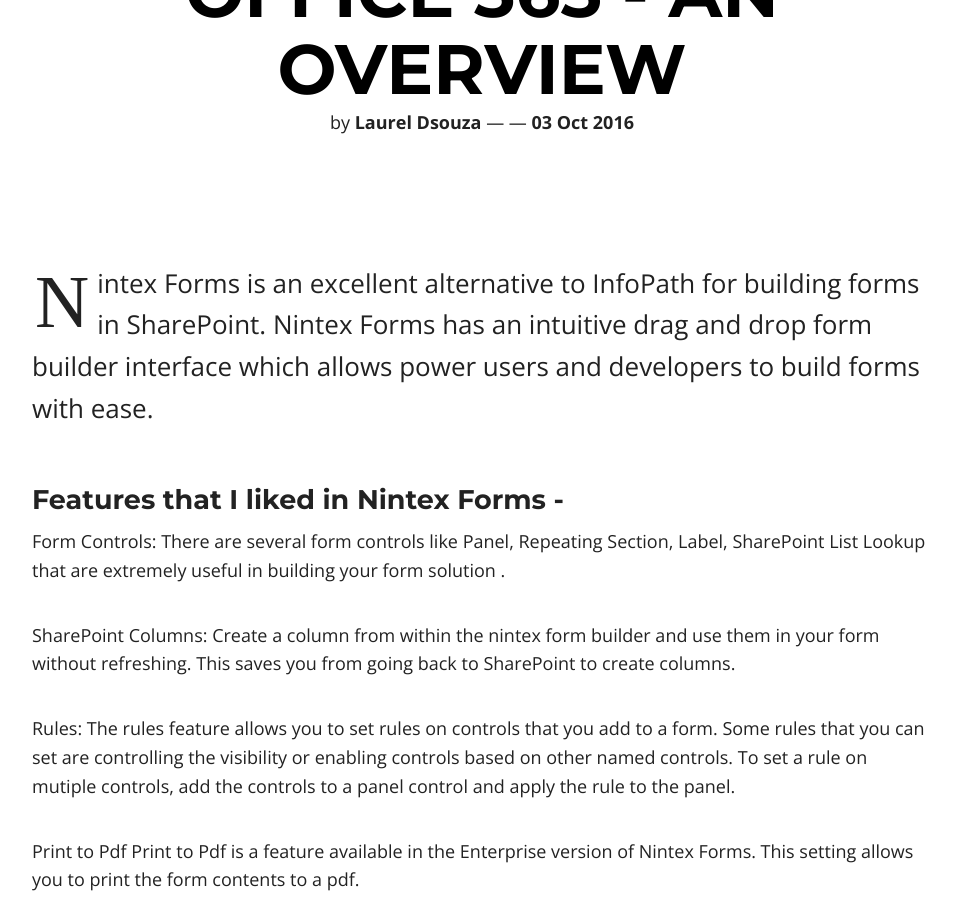
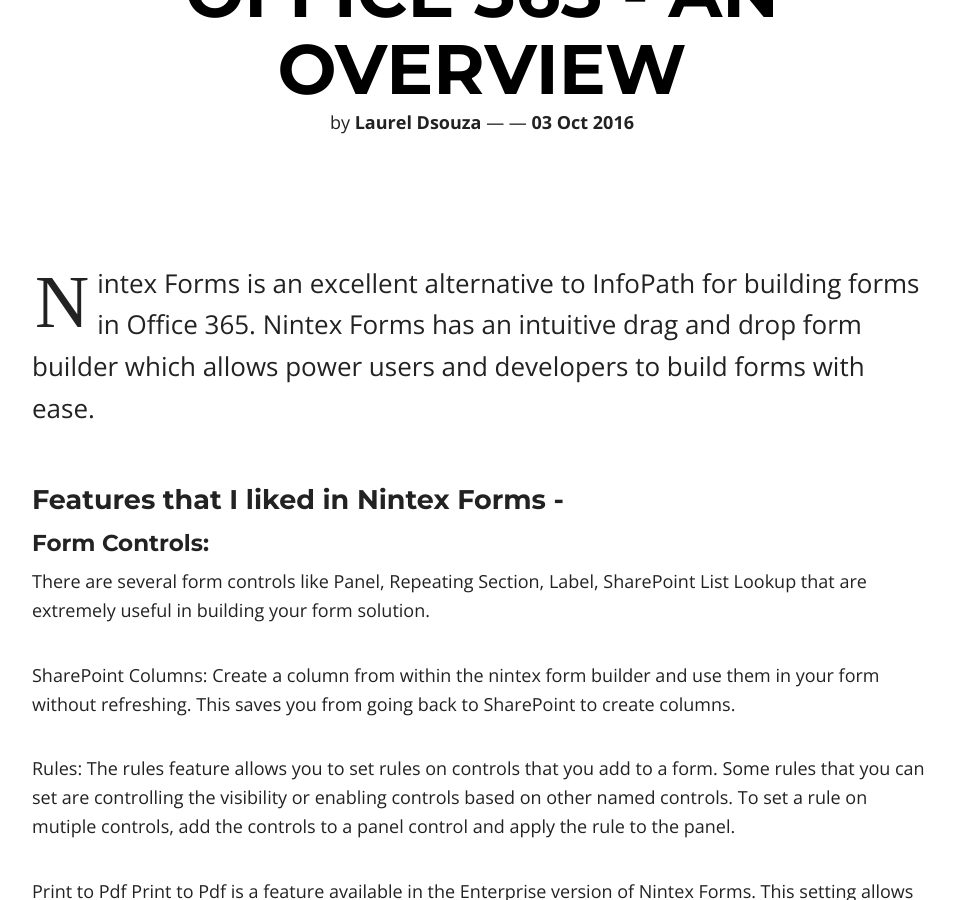
Before and after one commit to ldsouza/ldsouza.github.io, a Jekyll site: the page built from _posts/2016-10-03-nintex-forms-for-office-365-an-overview.md, in a window 1280 px wide and 900 px high, scrolled down 343 px. Shown: the whole window, without its empty margins (158-1114 px from the left). Built offline with Jekyll 4.4.1, drawn with Linux system fonts in a browser that asks for light colours; nearby versions of some CDN libraries.

Commit message:
Updated 2016-10-03-nintex-forms-for-office-365-an-overview.md

```diff
--- a/_posts/2016-10-03-nintex-forms-for-office-365-an-overview.md
+++ b/_posts/2016-10-03-nintex-forms-for-office-365-an-overview.md
@@ -6,12 +6,12 @@
 comments: false
 title: Nintex Forms for Office 365 - An Overview
 ---
-Nintex Forms is an excellent alternative to InfoPath for building forms in SharePoint. Nintex Forms has an intuitive drag and drop form builder interface which allows power users and developers to build forms with ease.
+Nintex Forms is an excellent alternative to InfoPath for building forms in Office 365. Nintex Forms has an intuitive drag and drop form builder which allows power users and developers to build forms with ease.
 
 ### Features that I liked in Nintex Forms -
 
-Form Controls:
-There are several form controls like Panel, Repeating Section, Label, SharePoint List Lookup that are extremely useful in building your form solution .
+#### Form Controls:
+There are several form controls like Panel, Repeating Section, Label, SharePoint List Lookup that are extremely useful in building your form solution.
 
 SharePoint Columns:
 Create a column from within the nintex form builder and use them in your form without refreshing. This saves you from going back to SharePoint to create columns.
```
